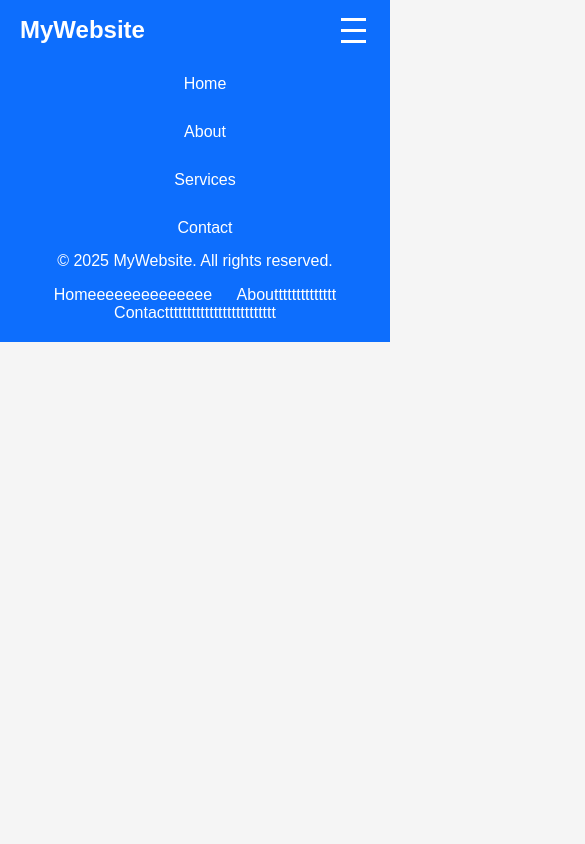
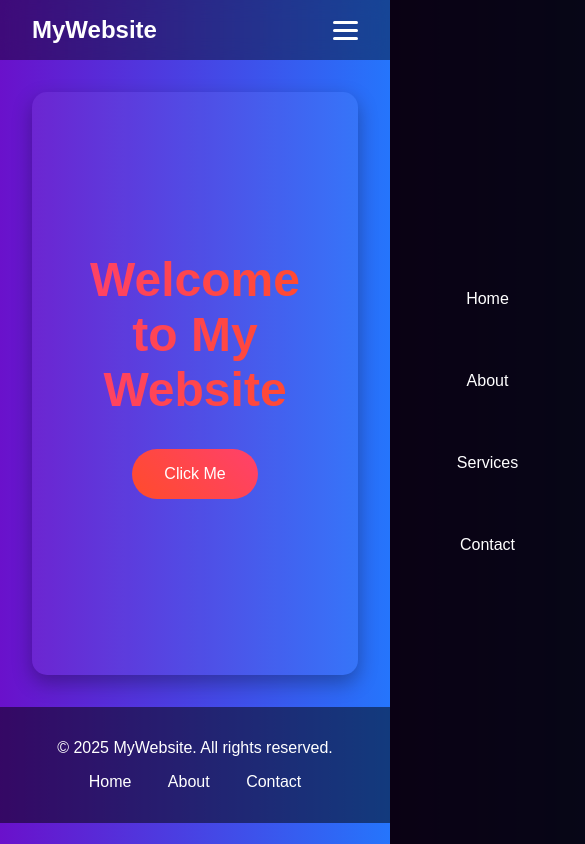
Before and after one commit to adityajha77/awosome-site, a plain HTML site: page index.html in a window 390 px wide. Shown: the whole page, 585 px wide, since content can reach past the window. Drawn offline with Linux system fonts and the light colour scheme.

Commit message:
edited in ui and other stuuf

```diff
--- a/index.html
+++ b/index.html
@@ -37,9 +37,9 @@
   <footer class="footer">
     <p>&copy; 2025 MyWebsite. All rights reserved.</p>
     <div class="footer-links">
-      <a href="#home">Homeeeeeeeeeeeeee</a>
-      <a href="#about">Aboutttttttttttttt</a>
-      <a href="#contact">Contacttttttttttttttttttttttttt</a>
+      <a href="#home">Home</a>
+      <a href="#about">About</a>
+      <a href="#contact">Contact</a>
     </div>
   </footer>
 
--- a/script.js
+++ b/script.js
@@ -1,12 +1,12 @@
-// Button click message
-document.getElementById("btn").addEventListener("click", () => {
-  document.getElementById("msg").textContent = "You clicked the button!";
+const burger = document.querySelector('.burger');
+const navLinks = document.querySelector('.nav-links');
+const btn = document.getElementById('btn');
+const msg = document.getElementById('msg');
+
+burger.addEventListener('click', () => {
+  navLinks.classList.toggle('active');
 });
 
-// Navbar burger toggle for mobile
-const burger = document.querySelector('.burger');
-const nav = document.querySelector('.nav-links');
-
-burger.addEventListener('click', () => {
-  nav.classList.toggle('nav-active');
+btn.addEventListener('click', () => {
+  msg.textContent = "You clicked the button! 🎉";
 });
--- a/style.css
+++ b/style.css
@@ -1,119 +1,169 @@
-body {
-  font-family: Arial, sans-serif;
-  text-align: center;
-  margin-top: 100px;
-  background: #f5f5f5;
+/* Reset some default styles */
+* {
+  margin: 0;
+  padding: 0;
+  box-sizing: border-box;
+  font-family: 'Poppins', sans-serif;
 }
 
-h1 {
-  color: #2c3e50;
+/* Body with a gradient background */
+body {
+  background: linear-gradient(to right, #6a11cb, #2575fc);
+  color: #fff;
+  min-height: 100vh;
 }
 
-button {
-  padding: 10px 20px;
-  font-size: 16px;
-  background: #3498db;
-  border: none;
-  color: white;
-  border-radius: 5px;
-  cursor: pointer;
-}
-
-button:hover {
-  background: #2980b9;
-}
-/* Navbar styling */
-body {
-  margin: 0;
-  font-family: Arial, sans-serif;
-}
-
+/* Navbar styles */
 .navbar {
   display: flex;
   justify-content: space-between;
   align-items: center;
-  padding: 0 20px;
-  background-color: #0d6efd;
-  color: white;
-  height: 60px;
+  padding: 1rem 2rem;
+  background: rgba(0,0,0,0.4);
+  backdrop-filter: blur(10px);
+  position: sticky;
+  top: 0;
+  z-index: 100;
 }
 
 .navbar .logo a {
-  color: white;
   text-decoration: none;
-  font-size: 24px;
+  font-size: 1.5rem;
+  color: #fff;
   font-weight: bold;
 }
 
-.navbar .nav-links {
+.nav-links {
   list-style: none;
   display: flex;
-  margin: 0;
-  padding: 0;
 }
 
-.navbar .nav-links li {
-  margin-left: 20px;
+.nav-links li {
+  margin-left: 2rem;
 }
 
-.navbar .nav-links a {
-  color: white;
+.nav-links li a {
   text-decoration: none;
-  font-size: 16px;
+  color: #fff;
+  font-weight: 500;
+  transition: all 0.3s ease;
 }
 
-.navbar .nav-links a:hover {
-  text-decoration: underline;
+.nav-links li a:hover {
+  color: #ffdd59;
+  transform: scale(1.1);
 }
 
-/* Mobile menu */
+/* Burger menu (for mobile) */
 .burger {
   display: none;
+  cursor: pointer;
   flex-direction: column;
-  cursor: pointer;
+  gap: 5px;
 }
 
 .burger div {
   width: 25px;
   height: 3px;
-  background-color: white;
-  margin: 4px;
+  background: #fff;
+  border-radius: 3px;
+}
+
+/* Main content */
+section#home {
+  text-align: center;
+  padding: 10rem 2rem;
+  background: rgba(255,255,255,0.05);
+  margin: 2rem;
+  border-radius: 15px;
+  box-shadow: 0 8px 20px rgba(0,0,0,0.3);
+}
+
+section#home h1 {
+  font-size: 3rem;
+  margin-bottom: 2rem;
+  background: linear-gradient(to right, #ff416c, #ff4b2b);
+  -webkit-background-clip: text;
+  -webkit-text-fill-color: transparent;
+  animation: gradientText 5s ease infinite;
+}
+
+@keyframes gradientText {
+  0% { background-position: 0% 50%; }
+  50% { background-position: 100% 50%; }
+  100% { background-position: 0% 50%; }
+}
+
+#btn {
+  padding: 1rem 2rem;
+  font-size: 1rem;
+  border: none;
+  border-radius: 50px;
+  cursor: pointer;
+  background: linear-gradient(45deg, #ff4b2b, #ff416c);
+  color: #fff;
+  transition: all 0.3s ease;
+}
+
+#btn:hover {
+  transform: scale(1.1);
+  box-shadow: 0 0 15px #ff4b2b;
+}
+
+#msg {
+  margin-top: 1rem;
+  font-size: 1.2rem;
+}
+
+/* Footer */
+.footer {
+  text-align: center;
+  padding: 2rem;
+  background: rgba(0,0,0,0.5);
+  margin-top: 2rem;
+}
+
+.footer-links {
+  margin-top: 1rem;
+}
+
+.footer-links a {
+  text-decoration: none;
+  color: #fff;
+  margin: 0 1rem;
+  transition: all 0.3s ease;
+}
+
+.footer-links a:hover {
+  color: #ffdd59;
+  transform: scale(1.1);
 }
 
 /* Responsive */
 @media screen and (max-width: 768px) {
   .nav-links {
-    display: none;
+    position: absolute;
+    right: 0;
+    height: 100vh;
+    top: 0;
+    background: rgba(0,0,0,0.9);
     flex-direction: column;
-    width: 100%;
-    background-color: #0d6efd;
-    position: absolute;
-    top: 60px;
-    left: 0;
+    align-items: center;
+    justify-content: center;
+    width: 50%;
+    transform: translateX(100%);
+    transition: transform 0.3s ease-in;
   }
+
   .nav-links li {
-    margin: 15px 0;
-    text-align: center;
+    margin: 2rem 0;
   }
+
+  .nav-links.active {
+    transform: translateX(0%);
+  }
+
   .burger {
     display: flex;
   }
 }
-/* Footer styling */
-.footer {
-  background-color: #0d6efd;
-  color: white;
-  text-align: center;
-  padding: 20px 10px;
-  margin-top: 50px;
-}
-
-.footer a {
-  color: white;
-  margin: 0 10px;
-  text-decoration: none;
-}
-
-.footer a:hover {
-  text-decoration: underline;
-}
```
